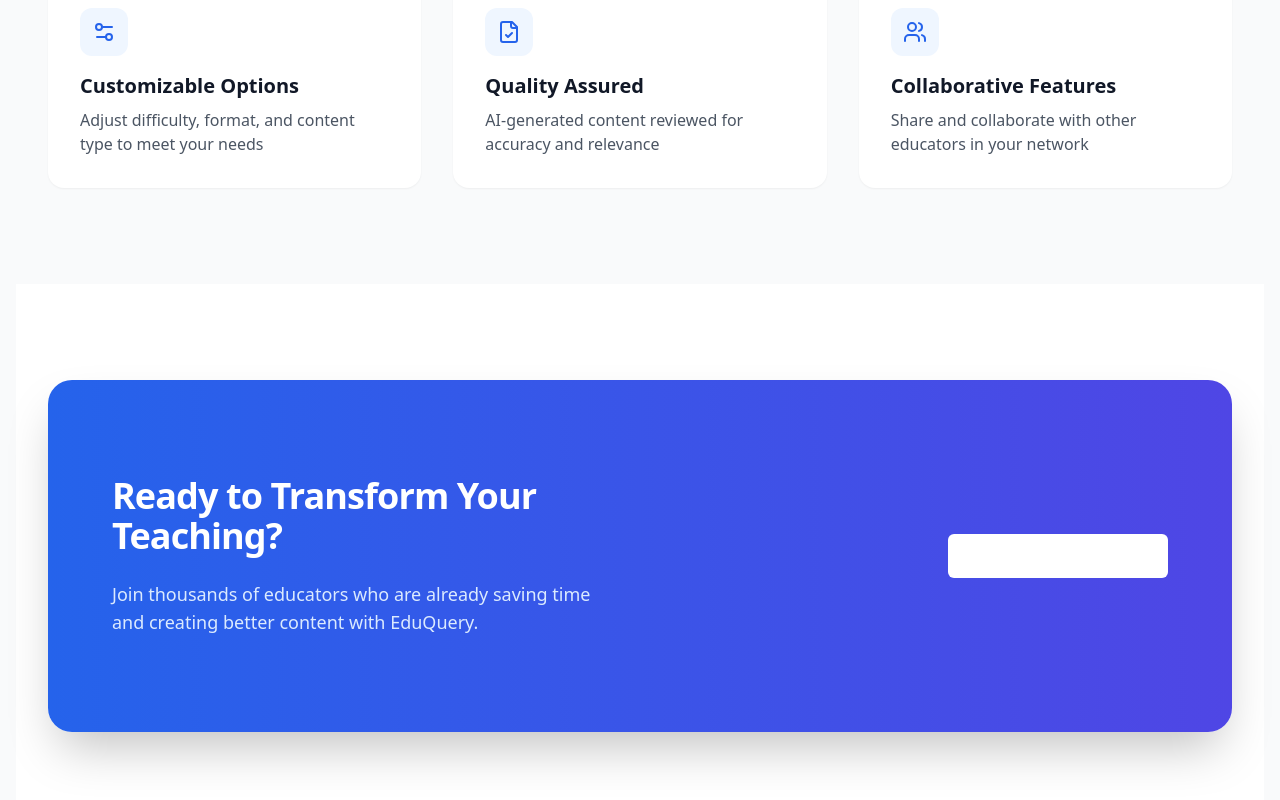
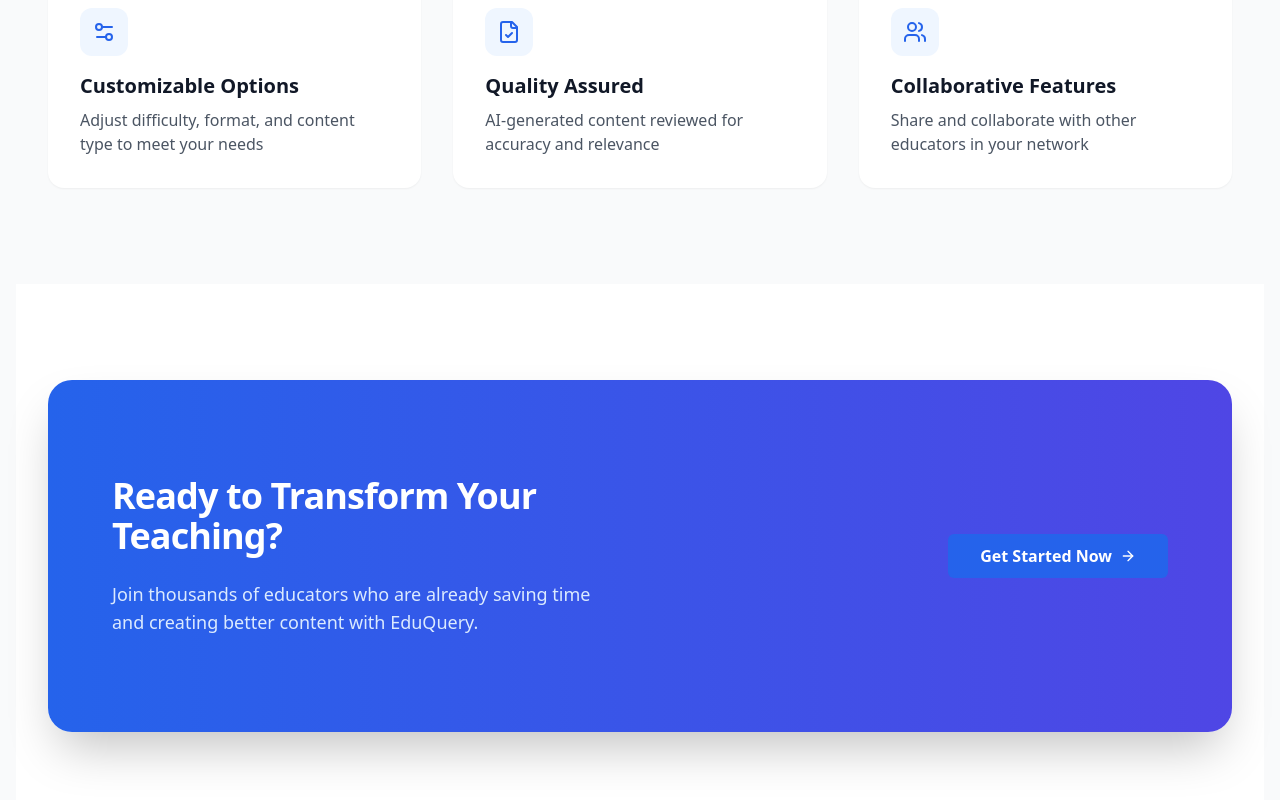
Before and after one commit to jhapran/eduquery_v1, a React (Vite) app: page / in a window 1280 px wide. Shown: the part 2057-2857 px from the top of the page. Built offline with nearby package versions, Linux system fonts and the light colour scheme; a web font is replaced by a local one.

Commit message:
background color of the button

```diff
--- a/src/pages/landing.tsx
+++ b/src/pages/landing.tsx
@@ -252,7 +252,7 @@ export function Landing() {
                   <Button
                     size="lg"
                     onClick={handleGetStarted}
-                    className="w-full sm:w-auto bg-white hover:bg-blue-50 text-blue-600 border-transparent font-semibold"
+                    className="w-full sm:w-auto bg-off-white hover:bg-blue-50 text-blue-600 border-transparent font-semibold"
                   >
                     Get Started Now
                     <ArrowRight className="ml-2 h-4 w-4" />
```
